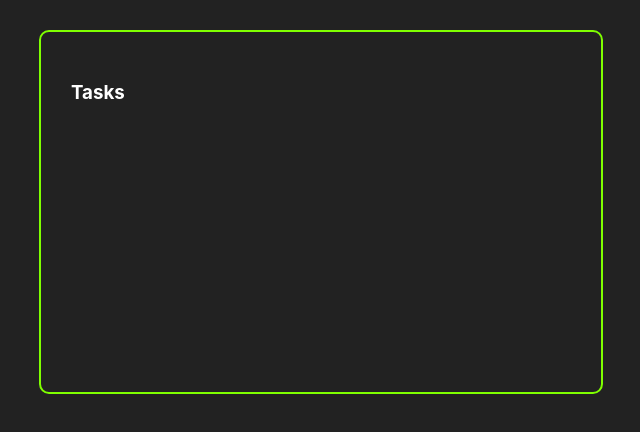
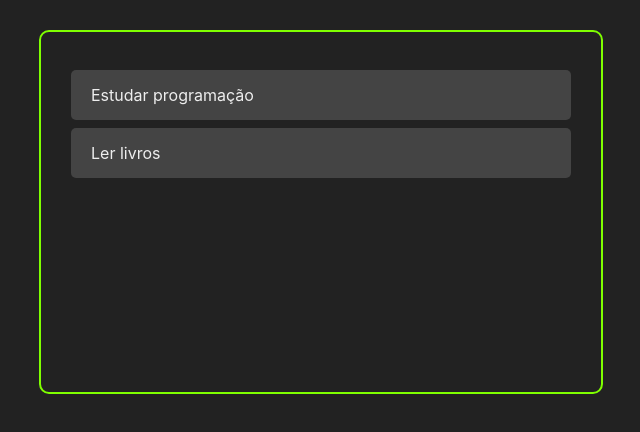
Before and after one commit to Dionatan2019Rodrigues/to-do-list-at-react, a React (Create React App) app: page / in a window 1280 px wide. Shown: the top 432 px of the page, without its empty margins (319-959 px from the left). Built offline with nearby package versions, Linux system fonts and the light colour scheme.

Commit message:
feat: update task component

```diff
--- a/src/App.js
+++ b/src/App.js
@@ -19,7 +19,7 @@
   return (
     <>
       <section className="container">
-          <Tasks />
+          <Tasks tasks={tasks}/>
       </section>
     </>
   );
--- /dev/null
+++ b/src/components/Task_item.css
@@ -0,0 +1,10 @@
+.task-container{
+    background-color: #444;
+    margin: 8px 0;
+    padding: 15px 20px;
+    display: flex;
+    border-radius: 5px;
+    justify-content: space-between;
+    color: #eee;
+    align-items: center ;
+}
--- /dev/null
+++ b/src/components/Task_item.jsx
@@ -0,0 +1,9 @@
+import React from "react";
+
+import "./Task_item.css";
+
+const Task_item = ({ task }) => {
+  return <div className="task-container">{task.title}</div>;
+};
+
+export default Task_item;
--- a/src/components/Tasks.js
+++ /dev/null
@@ -1,11 +0,0 @@
-import React from "react";
-
-const Tasks = () => {
-  return (
-    <article>
-      <h1>Tasks</h1>
-    </article>
-  );
-};
-
-export default Tasks;
--- /dev/null
+++ b/src/components/Tasks.jsx
@@ -0,0 +1,15 @@
+import React from "react";
+
+import Task_item from "./Task_item";
+
+const Tasks = ({tasks}) => {
+  return (
+    <>
+      {tasks.map((task) => (
+        <Task_item task={task}/>
+      ))}
+    </>
+  );
+};
+
+export default Tasks;
```
